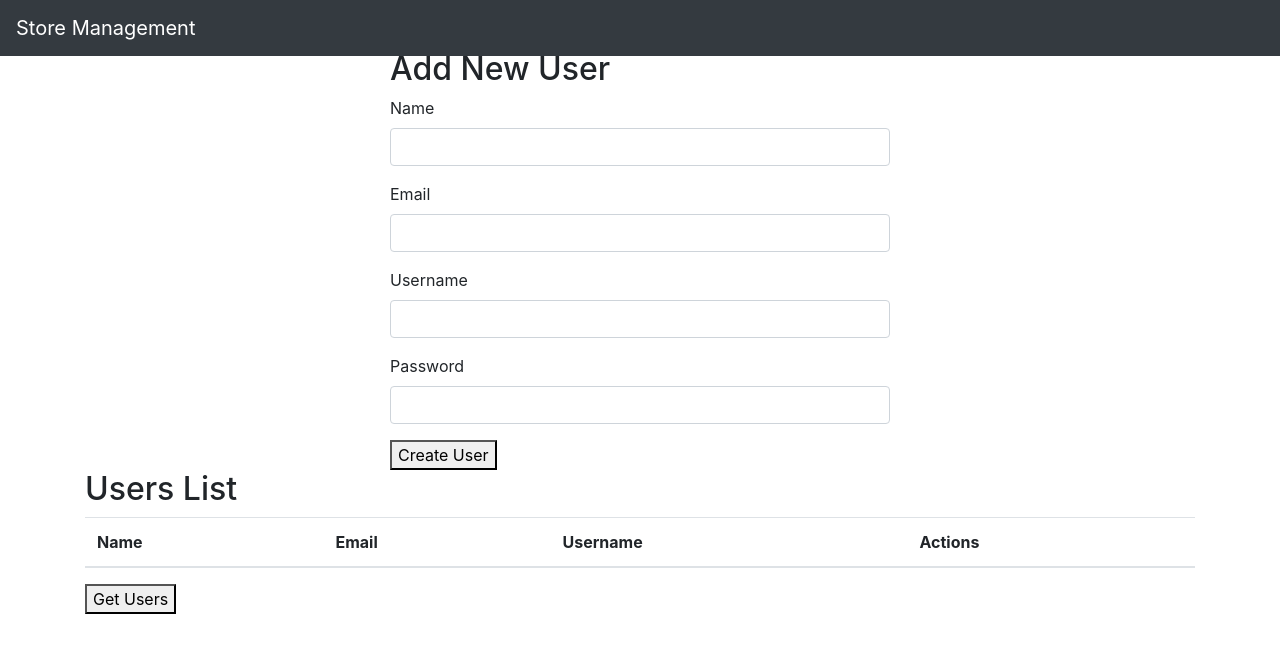
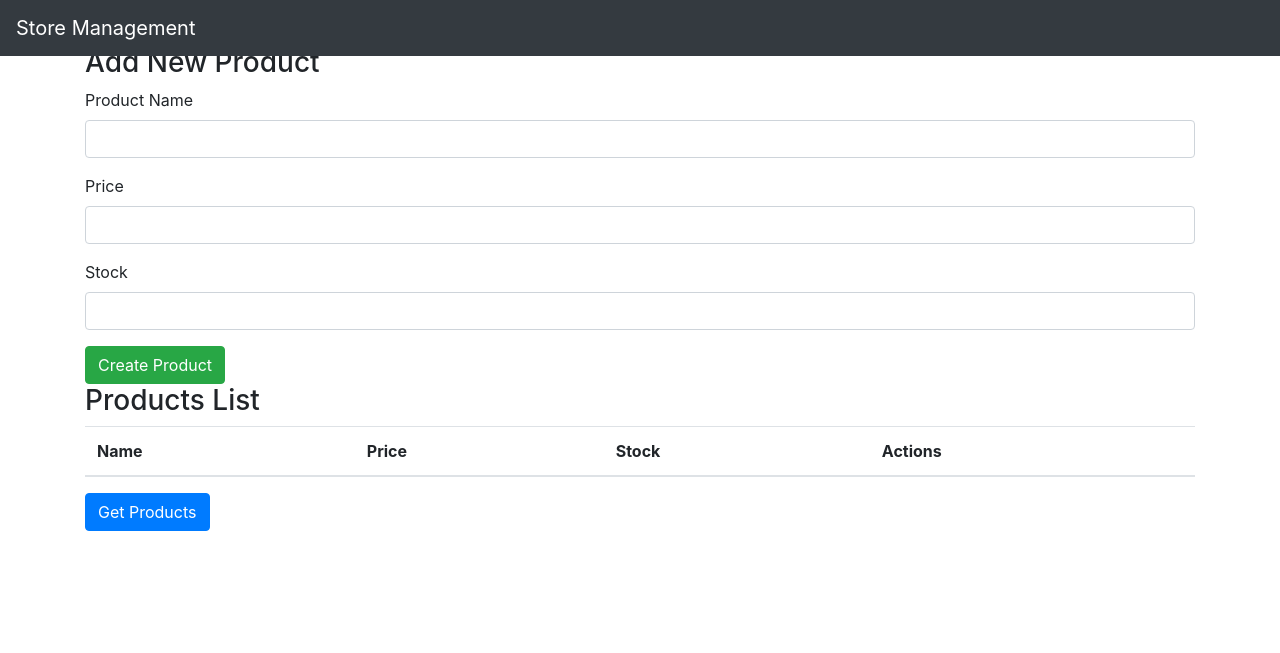
Before and after one commit to juancamilo-ceron/microservicio-flask-MySQL, a Flask app: template frontend/web/templates/products.html in a window 1280 px wide. Shown: the top 653 px of the page. Run offline with Flask 3, Linux system fonts and the light colour scheme; the template is opened without the code that fills it, so the values that code supplies are empty; some libraries are stand-ins or nearby versions.

Commit message:
products html

```diff
--- a/frontend/web/templates/products.html
+++ b/frontend/web/templates/products.html
@@ -3,83 +3,51 @@
 <head>
     <meta charset="UTF-8">
     <meta name="viewport" content="width=device-width, initial-scale=1.0">
-    <title>User Management</title>
+    <title>Product Management</title>
     <link rel="stylesheet" href="https://stackpath.bootstrapcdn.com/bootstrap/4.5.2/css/bootstrap.min.css">
-    <style>
-        body {
-            padding-top: 50px;
-            padding-bottom: 20px;
-        }
-        .navbar {
-            margin-bottom: 20px;
-        }
-        .form-container {
-            max-width: 500px;
-            margin: 0 auto;
-        }
-        .user-list {
-            margin-top: 20px;
-            list-style-type: none;
-        }
-        .user-item {
-            padding: 10px;
-            margin-bottom: 10px;
-            border: 1px solid #ddd;
-            border-radius: 5px;
-        }
-        .user-item a {
-            margin-right: 10px;
-        }
-    </style>
 </head>
 <body>
 
 <nav class="navbar navbar-expand-md navbar-dark bg-dark fixed-top">
     <a class="navbar-brand" href="/">Store Management</a>
-    <button class="navbar-toggler" type="button" data-toggle="collapse" data-target="#navbarCollapse" aria-controls="navbarCollapse" aria-expanded="false" aria-label="Toggle navigation">
-        <span class="navbar-toggler-icon"></span>
-    </button>
 </nav>
 
 <div class="container">
+    <h2>Product Management</h2>
     <div class="form-container">
-        <h2>Add New User</h2>
-        <form id="add-user-form">
+        <h3>Add New Product</h3>
+        <form id="add-product-form">
             <div class="form-group">
-                <label for="name">Name</label>
+                <label for="name">Product Name</label>
                 <input type="text" class="form-control" id="name" required>
             </div>
             <div class="form-group">
-                <label for="email">Email</label>
-                <input type="email" class="form-control" id="email" required>
+                <label for="price">Price</label>
+                <input type="number" class="form-control" id="price" required>
             </div>
             <div class="form-group">
-                <label for="username">Username</label>
-                <input type="text" class="form-control" id="username" required>
+                <label for="stock">Stock</label>
+                <input type="number" class="form-control" id="stock" required>
             </div>
-            <div class="form-group">
-                <label for="password">Password</label>
-                <input type="password" class="form-control" id="password" required>
-            </div>
-            <button type="button" onclick="createUser()">Create User</button>
+            <button type="button" class="btn btn-success" onclick="createProduct()">Create Product</button>
         </form>
     </div>
 
-    <h2>Users List</h2>
-    <table id="user-list" class="table table-striped">
+    <h3>Products List</h3>
+    <table id="product-list" class="table table-striped">
         <thead>
             <tr>
                 <th>Name</th>
-                <th>Email</th>
-                <th>Username</th>
+                <th>Price</th>
+                <th>Stock</th>
                 <th>Actions</th>
             </tr>
         </thead>
         <tbody></tbody>
     </table>
-    <button type="button" onclick="getUsers()">Get Users</button>
+    <button type="button" class="btn btn-primary" onclick="getProducts()">Get Products</button>
 </div>
 
-<script src="static/scriptUsers.js"></script>
+<script src="/static/scriptProducts.js"></script>
 </body>
 </html>
```
